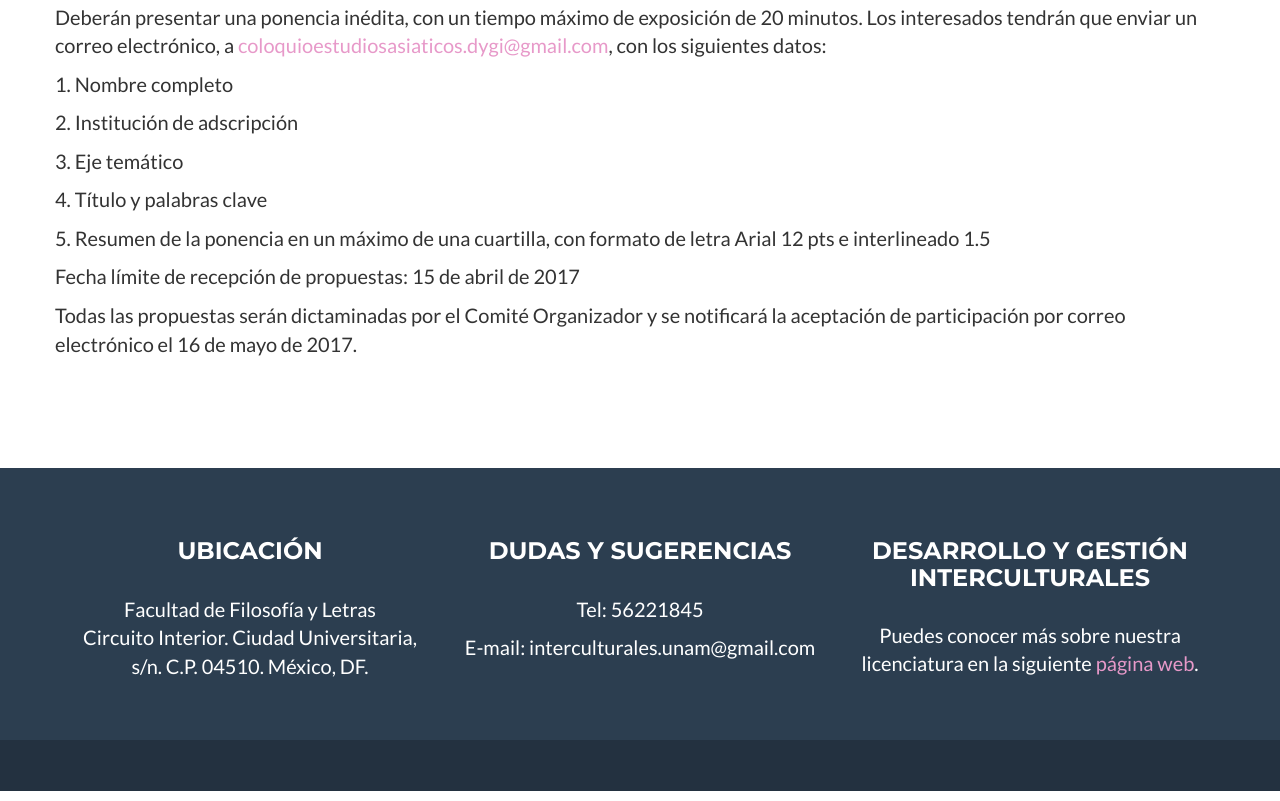
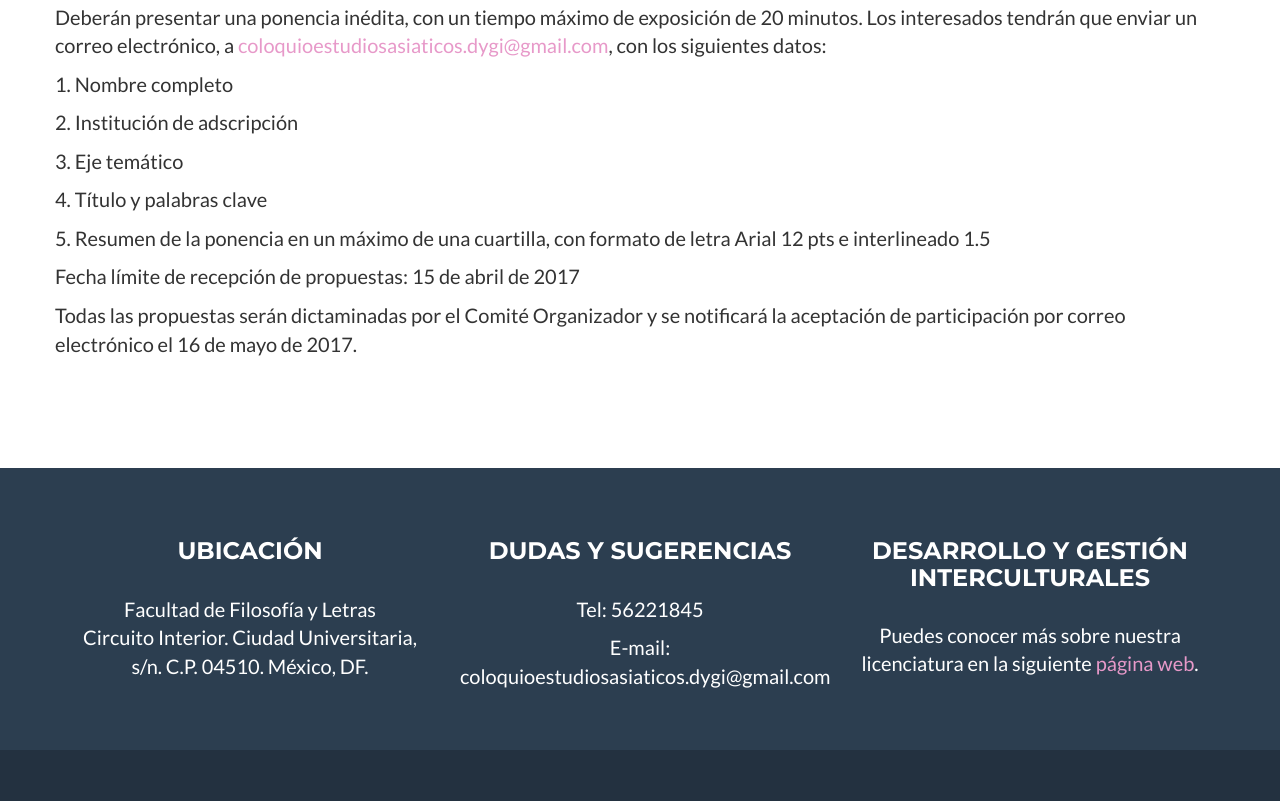
Before and after one commit to asiaticos/asiaticos.github.io, a website: page index.html in a window 1280 px wide. Shown: the part 1919-2720 px from the top of the page. Drawn offline with nearby package versions, Linux system fonts and the light colour scheme.

Commit message:
Update index.html

```diff
--- a/index.html
+++ b/index.html
@@ -247,7 +247,7 @@
                     <div class="footer-col col-md-4">
                         <h3>Dudas y sugerencias</h3>
                         <p>Tel: 56221845</p>
-                        <p>E-mail: interculturales.unam@gmail.com</p>
+                        <p>E-mail: coloquioestudiosasiaticos.dygi@gmail.com</p>
                         <!--<ul class="list-inline">
                             <li>
                                 <a href="#" class="btn-social btn-outline"><i class="fa fa-fw fa-facebook"></i></a>
```
